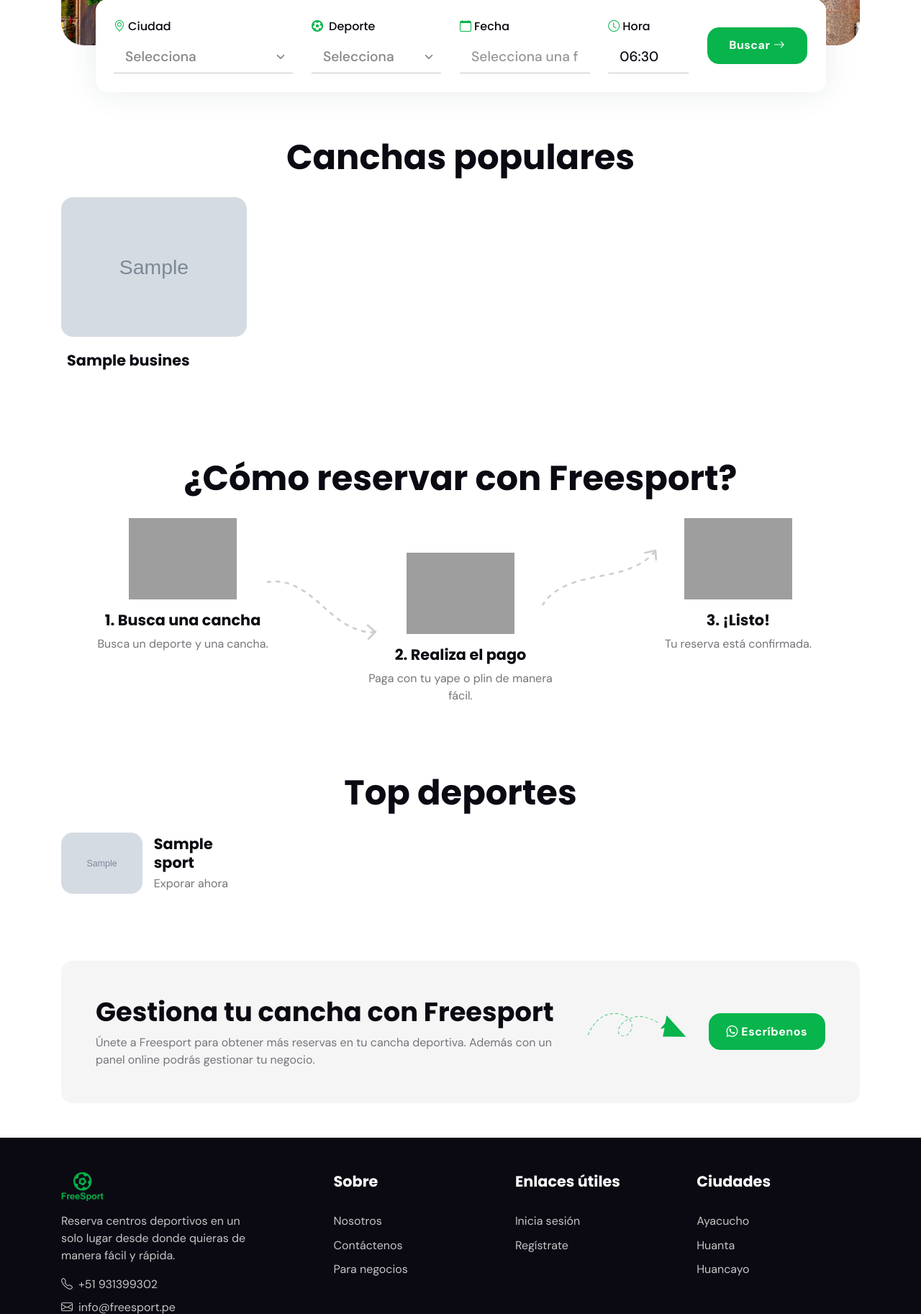
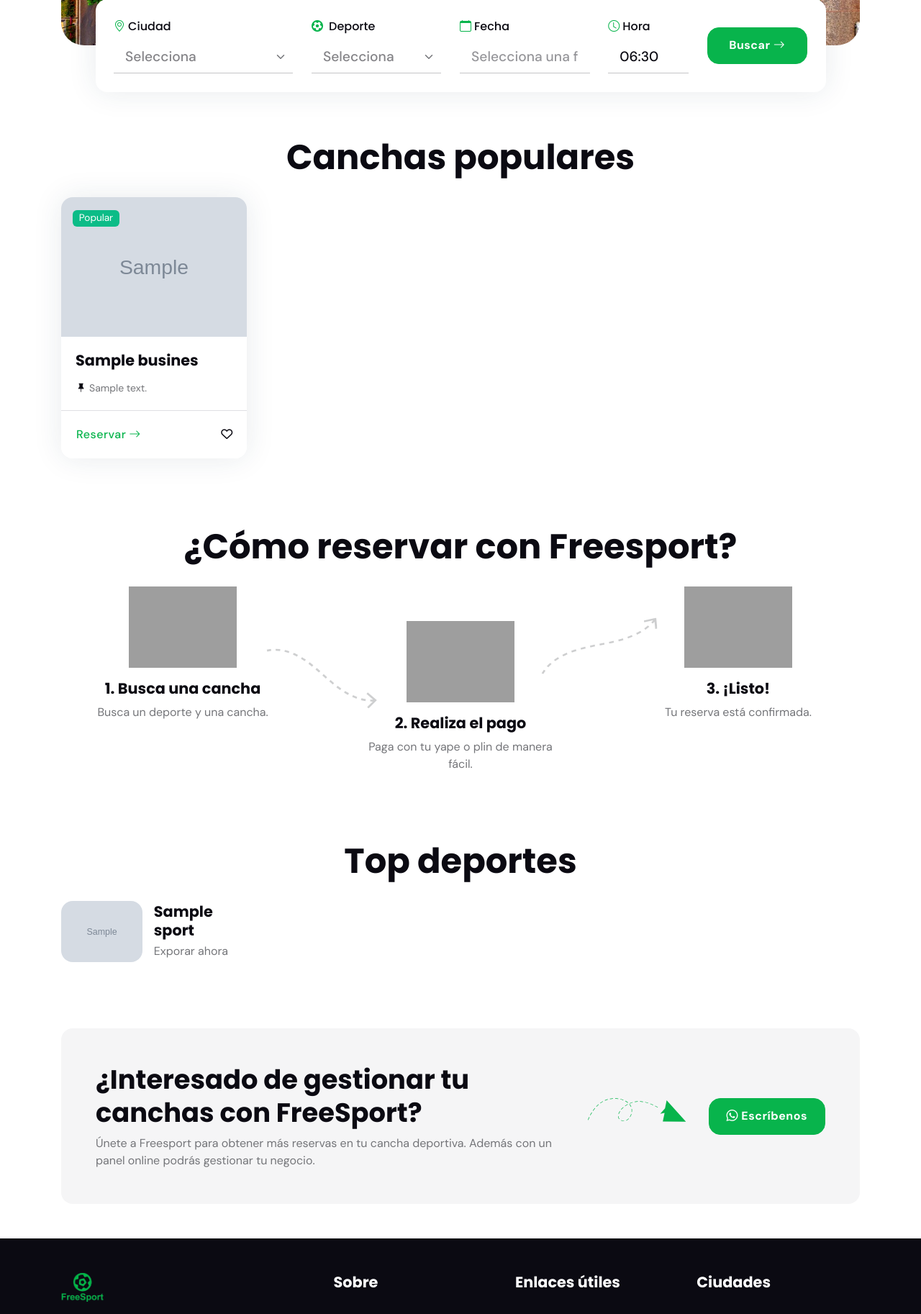
Before and after one commit to frankdevelopero/freesport, a Django app: page / in a window 1280 px wide. Shown: the part 543-2369 px from the top of the page at 72% size. Run offline with Django 5.2, Linux system fonts and the light colour scheme; tables that the repository leaves empty hold one stand-in row (values such as "Sample post"); grey boxes marked "Sample" are stand-in pictures; some libraries are stand-ins or nearby versions; grey boxes are pictures that could not be loaded.

Commit message:
revision v3

```diff
--- a/frontend/templates/frontend/booking_payment.html
+++ b/frontend/templates/frontend/booking_payment.html
@@ -110,8 +110,8 @@
                   </div>
                 </div>
                 <div class="card-footer p-4 pt-0">
-                  <p class="mb-0">Al realizar el pago estás aceptando nuestros <a href="#">Términos y condiciones</a>,
-                    también <a href="#">Política de devoluciones.</a>
+                  <p class="mb-0">Al realizar el pago estás aceptando nuestros <a href="https://drive.google.com/file/d/1GRplYJ4XGZgrq83DjfEvzGP1YR1R8juB/view?usp=sharing" target="_blank">Términos y condiciones</a>,
+                    también <a href="https://drive.google.com/file/d/1ec3lBQrv99d40_T6KPa4dPb_Di2C-PpU/view?usp=sharing" target="_blank">Política de privacidad.</a>
                   </p>
                 </div>
               </div>
--- a/frontend/templates/frontend/index.html
+++ b/frontend/templates/frontend/index.html
@@ -65,16 +65,15 @@
                       <!-- Input field -->
                       <div class="form-border-bottom form-control-transparent form-fs-lg mt-2">
                         <input type="text" class="form-control flatpickr fecha py-2" data-date-format="d M Y"
-                               placeholder="Selecciona una fecha" name="date" required>
+                               placeholder="Selecciona una fecha" name="date" id="inputFecha" required>
                       </div>
                     </div>
 
                     <div class="col-md-6 col-lg-2">
                       <label class="h6 fw-normal mb-0"><i class="bi bi-clock text-primary me-1"></i>Hora</label>
                       <div class="form-border-bottom form-control-transparent form-fs-lg mt-2">
-                        <input type="text" class="form-control flatpickr hora" required
-                               data-enableTime="true" data-noCalendar="true" placeholder="Hora" name="time"
-                               v-model="selectedTime">
+                        <input type="text" class="form-control flatpickr hora" required id="inputHora"
+                               data-enableTime="true" data-noCalendar="true" placeholder="Hora" name="time">
                       </div>
                     </div>
 
@@ -107,19 +106,44 @@
 
         <div class="row g-4">
           {% for item in business %}
-            <div class="col-sm-6 col-xl-3">
-              <!-- Card START -->
-              <div class="card card-img-scale overflow-hidden bg-transparent">
-                <div class="card-img-scale-wrapper rounded-3">
-                  <img src="{{ item.image.url }}" class="card-img" alt="">
+
+            <div class="col-sm-6 col-lg-4 col-xl-3">
+              <div class="card shadow h-100">
+                <div class="position-relative">
+                  <!-- Image -->
+                  <img src="{{ item.image.url }}" class="card-img-top" alt="Card image">
+                  <!-- Overlay -->
+                  <div class="card-img-overlay p-3 z-index-1">
+                    <div class="badge text-bg-success">Popular</div>
+                  </div>
                 </div>
-                <div class="card-body px-2">
-                  <h5 class="card-title">
-                    <a href="{% url 'detail' item.id %}" class="stretched-link">{{ item.title }}</a>
-                  </h5>
+
+                <!-- Card body START -->
+                <div class="card-body">
+                  <!-- Title -->
+                  <h5 class="card-title me-2"><a href="{% url 'detail' item.id %}">{{ item.title }}</a></h5>
+
+                  <!-- Address and Contact -->
+                  <ul class="list-group list-group-borderless mb-0">
+                    <li class="list-group-item small pb-0">
+                      <i class="bi bi-pin-fill fa-fw h6 small mb-0"></i> {{ item.address }}
+                    </li>
+                  </ul>
+                </div>
+                <!-- Card body END -->
+
+                <!-- Card footer START-->
+                <div class="card-footer border-top">
+                  <!-- Buttons -->
+                  <div class="d-flex justify-content-between align-items-center">
+                    <a href="{% url 'detail' item.id %}" class="btn btn-link p-0 mb-0">Reservar<i
+                        class="bi bi-arrow-right ms-1"></i></a>
+                    <a href="#" class="h6 mb-0 z-index-2"><i class="fa-regular fa-heart"></i></a>
+                  </div>
                 </div>
               </div>
             </div>
+
           {% empty %}
             <p class="mt-3">Todavía no tenemos canchas agregados</p>
           {% endfor %}
@@ -241,7 +265,7 @@
             <div class="col-lg-8">
               <!-- Title -->
               <div class="d-flex">
-                <h3>Gestiona tu cancha con Freesport</h3>
+                <h3> ¿Interesado de gestionar tu canchas con FreeSport?</h3>
               </div>
               <p class="mb-3 mb-lg-0">Únete a Freesport para obtener más reservas en tu cancha deportiva. Además con un
                 panel online podrás gestionar tu negocio.</p>
@@ -271,8 +295,8 @@
           currentDate.setHours(currentDate.getHours() + 1);
           currentDate.setMinutes(currentDate.getMinutes() < 30 ? 0 : 30);
           currentDate.setSeconds(0);
-          flatpickr(".flatpickr.fecha", {dateFormat: "Y-m-d"});
-          flatpickr(".flatpickr.hora", {
+          flatpickr("#inputFecha", {dateFormat: "Y-m-d"});
+          flatpickr("#inputHora", {
               enableTime: true,
               noCalendar: true,
               dateFormat: "H:i",
```
Also changed, not shown: frontend/templates/frontend/search.html (+44 -24 lines).
